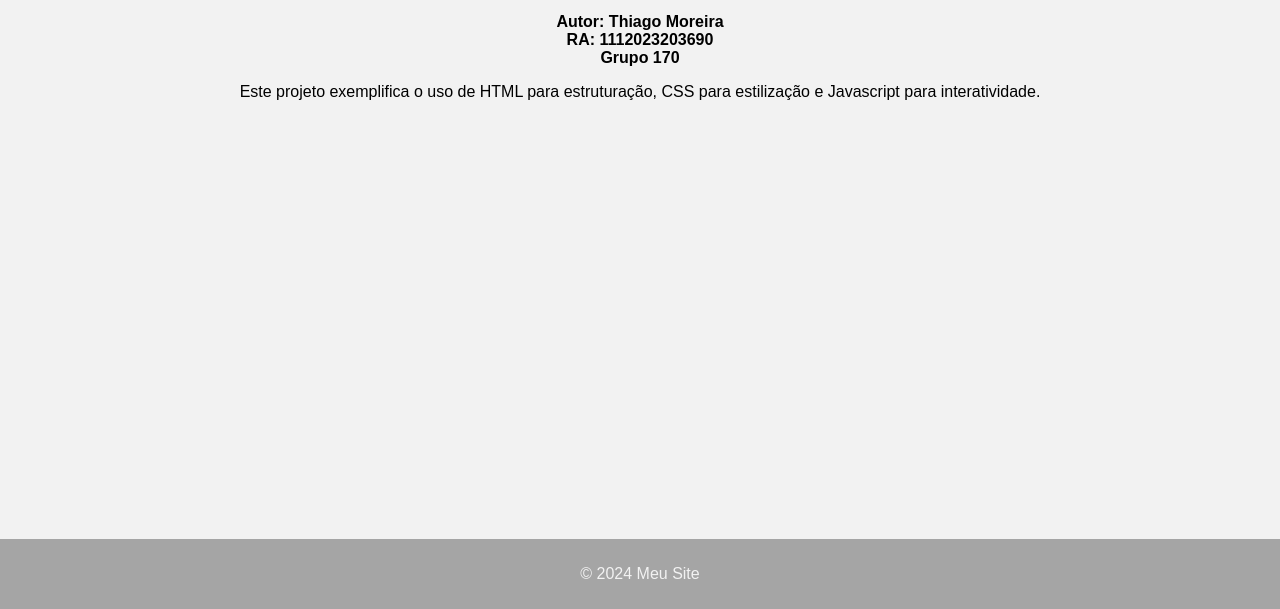
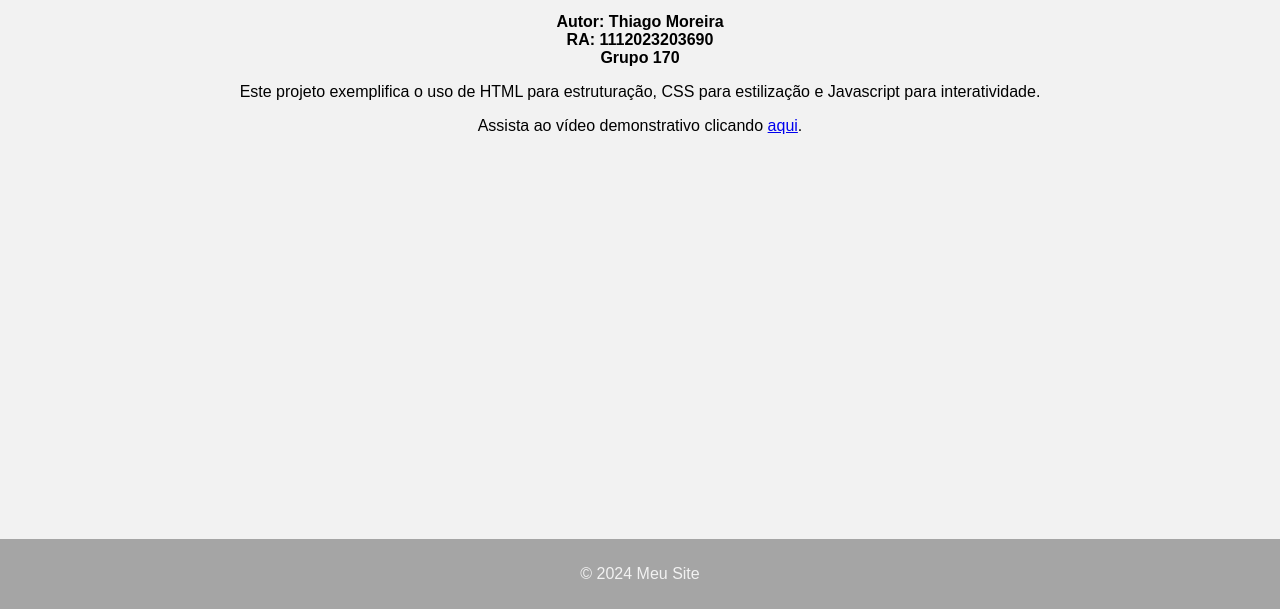
Before and after one commit to tnuth-moreira/AS-Meu-Site-PUCPR-, a plain HTML site: page src/pages/about.html in a window 1280 px wide. Shown: the part 191-800 px from the top of the page. Drawn offline with Linux system fonts and the light colour scheme.

Commit message:
Adicionando o link para o video demonstrativo do que foi feito e como foi feito

```diff
--- a/src/pages/about.html
+++ b/src/pages/about.html
@@ -25,6 +25,7 @@
       <strong style="display: block;">Grupo 170</strong>
       <p>Este projeto exemplifica o uso de HTML para estruturação, CSS para
         estilização e Javascript para interatividade.</p>
+        <p>Assista ao vídeo demonstrativo clicando <a href="https://youtu.be/jtC6nEJ40rI" target="_blank">aqui</a>.</p>
   </main>
   <footer>
     <p>&copy; 2024 Meu Site</p>
```
